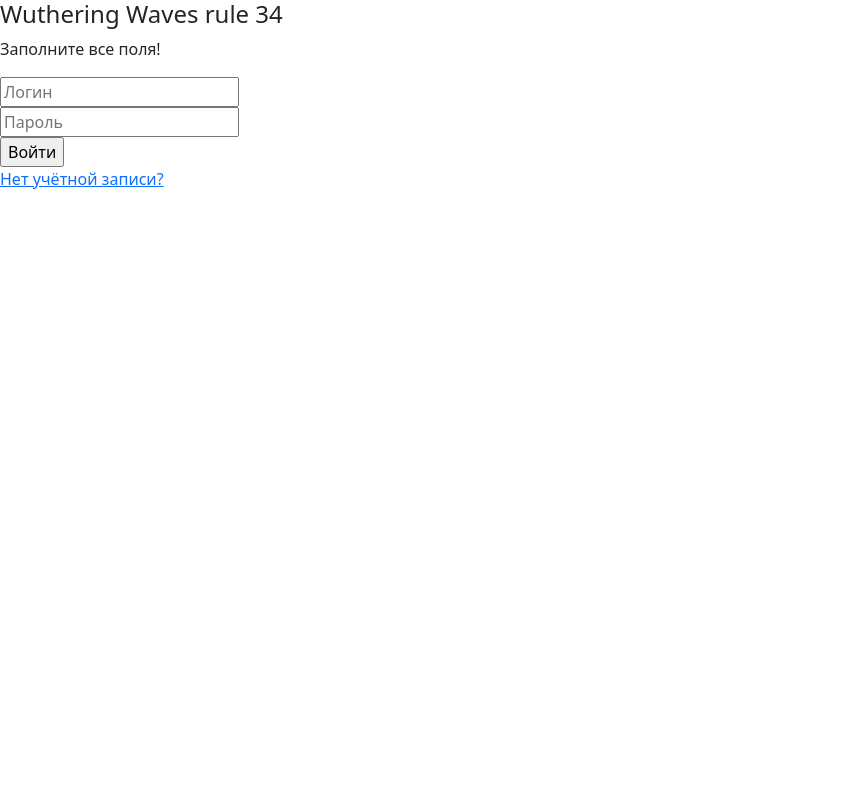
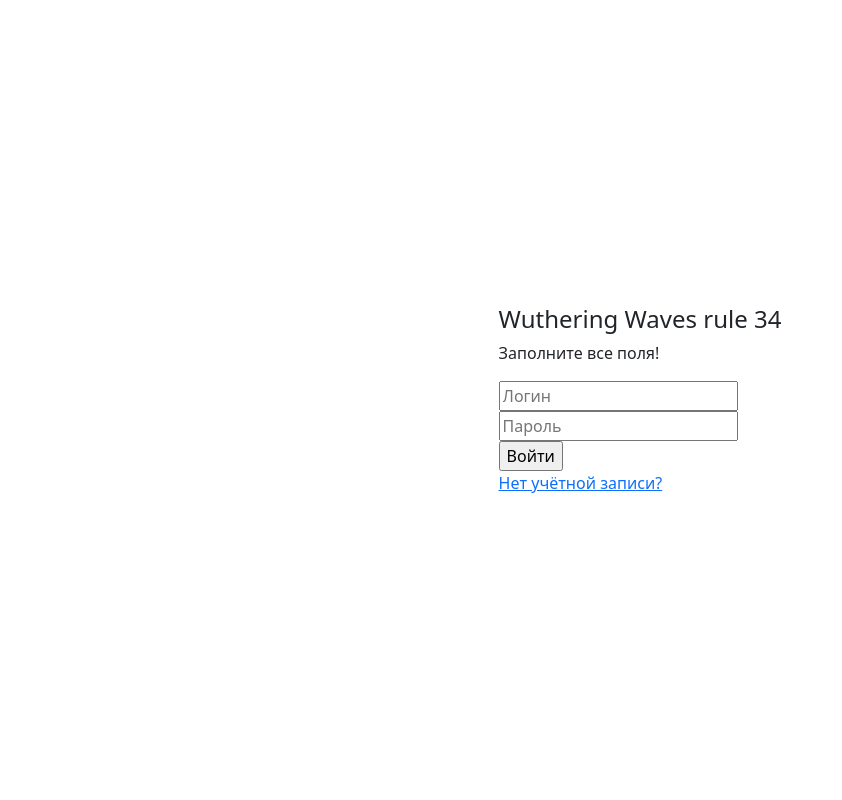
Before and after one commit to Ka1neBlin/AuthorizeForm, a PHP site: page /index.php?error_log=1 in a window 1280 px wide. Shown: the whole page, without its empty margins (0-842 px from the left). Run offline with PHP 8.4, Linux system fonts and the light colour scheme; the visitor is signed in with stand-in values (Sample User, id 1).

Commit message:
Переименовала страницы

```diff
--- a/admin_page.php
+++ b/admin_page.php
@@ -4,7 +4,7 @@
         <link href="https://cdn.jsdelivr.net/npm/bootstrap@5.0.2/dist/css/bootstrap.min.css" rel="stylesheet" integrity="sha384-EVSTQN3/azprG1Anm3QDgpJLIm9Nao0Yz1ztcQTwFspd3yD65VohhpuuCOmLASjC" crossorigin="anonymous">
         <script src="https://cdn.jsdelivr.net/npm/bootstrap@5.0.2/dist/js/bootstrap.bundle.min.js" integrity="sha384-MrcW6ZMFYlzcLA8Nl+NtUVF0sA7MsXsP1UyJoMp4YLEuNSfAP+JcXn/tWtIaxVXM" crossorigin="anonymous"></script>
         <meta charset="utf-8">
-        <title>Login</title>
+        <title>Страница админа</title>
         <style>
             body {
                 display: flex;
--- a/index.php
+++ b/index.php
@@ -5,9 +5,17 @@
         <script src="https://cdn.jsdelivr.net/npm/bootstrap@5.0.2/dist/js/bootstrap.bundle.min.js" integrity="sha384-MrcW6ZMFYlzcLA8Nl+NtUVF0sA7MsXsP1UyJoMp4YLEuNSfAP+JcXn/tWtIaxVXM" crossorigin="anonymous"></script>
         <meta charset="utf-8">
         <title>Login</title>
+        <style>
+            body {
+                display: flex;
+                justify-content: center;
+                align-items: center;
+                min-height: 100vh;
+            }
+        </style>
     </head>
     <body>
-        <div class="justify-content-center align-items-center">
+        <div>
             <form action="authorize.php" method="post">
                 <h4>Wuthering Waves rule 34</h4>
                 <p>
--- a/user_page.php
+++ b/user_page.php
@@ -1,7 +1,7 @@
 <!DOCTYPE html>
 <html>
     <head>
-        <title>Error</title>
+        <title>Страница пользователя</title>
         <link href="https://cdn.jsdelivr.net/npm/bootstrap@5.0.2/dist/css/bootstrap.min.css" rel="stylesheet" integrity="sha384-EVSTQN3/azprG1Anm3QDgpJLIm9Nao0Yz1ztcQTwFspd3yD65VohhpuuCOmLASjC" crossorigin="anonymous">
         <script src="https://cdn.jsdelivr.net/npm/bootstrap@5.0.2/dist/js/bootstrap.bundle.min.js" integrity="sha384-MrcW6ZMFYlzcLA8Nl+NtUVF0sA7MsXsP1UyJoMp4YLEuNSfAP+JcXn/tWtIaxVXM" crossorigin="anonymous"></script>
         <meta charset="utf-8">
```
